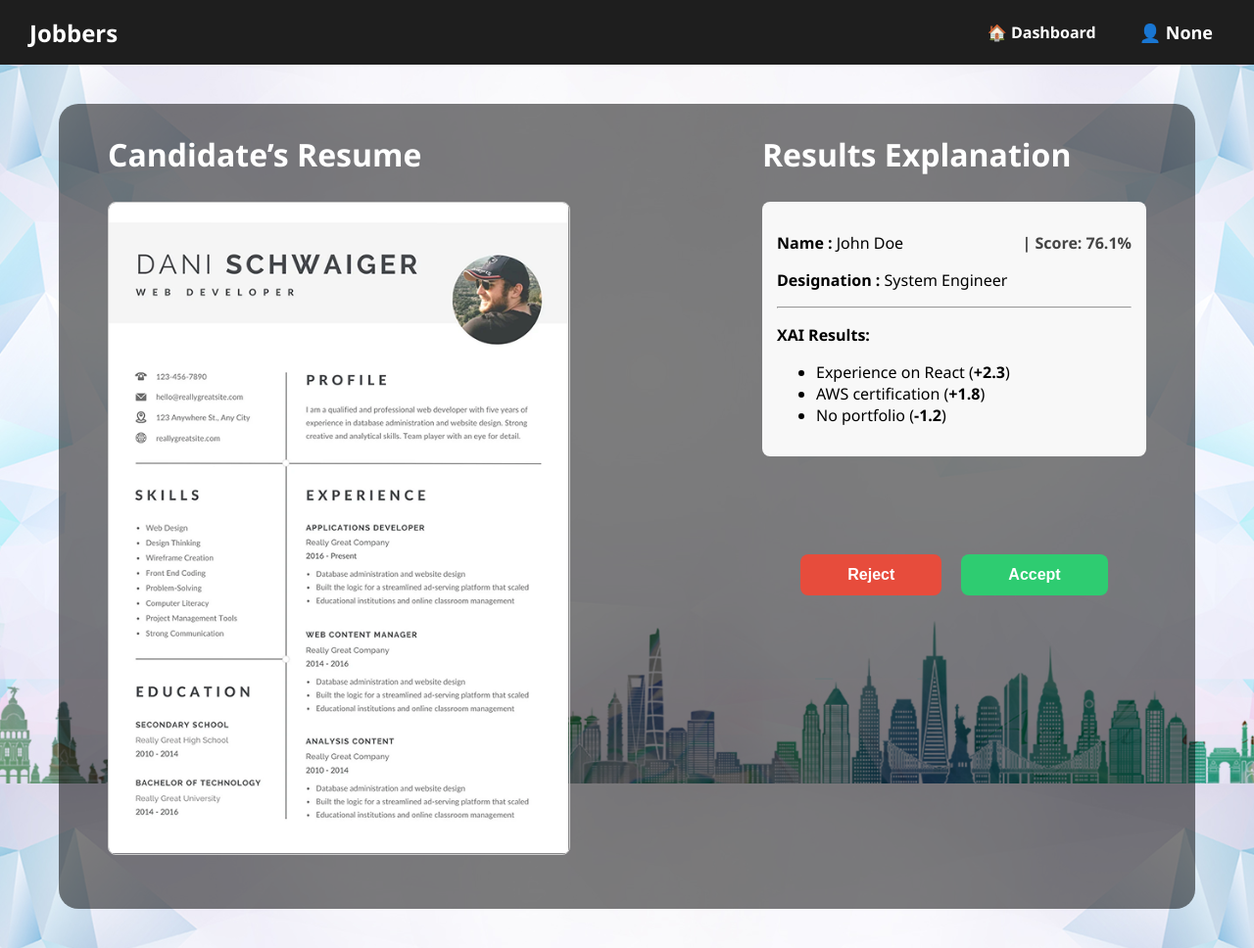
After one commit to alfinwalitan/PewPiuPie, a Flask app: page /resume in a window 1280 px wide. The commit adds this page. Shown: the whole page at 98% size. Run offline with Flask 3, Linux system fonts and the light colour scheme; some libraries are stand-ins or nearby versions.

Commit message:
Styling, View-Resume, Upload-Resume Function

```diff
--- a/app.py
+++ b/app.py
@@ -1,4 +1,5 @@
-from flask import Flask, render_template, request, redirect, url_for, session, jsonify
+import os
+from flask import Flask, flash, render_template, request, redirect, url_for, session, jsonify
 from flask_mysqldb import MySQL
 import MySQLdb.cursors
 from argon2 import PasswordHasher
@@ -7,7 +8,8 @@ import re
 app = Flask(__name__)
 app.secret_key = 'your_secret_key'
 
-# CONFIGURASI DATABASE
+
+# DATABASE CONFIGURATION
 app.config['MYSQL_HOST'] = 'localhost'
 app.config['MYSQL_USER'] = 'root'
 app.config['MYSQL_PASSWORD'] = ''
@@ -15,6 +17,7 @@ app.config['MYSQL_DB'] = 'my_app'
 
 mysql = MySQL(app)
 ph = PasswordHasher()
+
 
 # CREATE TABLE IF NOT EXIST
 def create_table():
@@ -44,6 +47,7 @@ def create_table():
     """)
     mysql.connection.commit()
     cur.close()
+
 
 # CREATE ADMIN USER
 # ONLY USE THIS ONE TIME TO CREATE ADMIN USER
@@ -76,6 +80,7 @@ def is_valid_email(email):
     regex = r'^[A-Za-z0-9._%+-]+@[A-Za-z0-9.-]+\.[A-Za-z]{2,}$'
     return re.match(regex, email)
 
+
 # SPLASH SCREEN 1
 # @app.route('/splash')
 # def splash():
@@ -85,6 +90,7 @@ def is_valid_email(email):
 #     cur.close()
 #     return render_template('splash.jinja', jobs=jobs)
 
+
 # SPLASH SCREEN 2
 @app.route('/')
 def splash():
@@ -93,6 +99,7 @@ def splash():
     jobs = cur.fetchall()
     cur.close()
     return render_template('splash_new.jinja', jobs=jobs)
+
 
 # SIGN UP
 @app.route('/signup', methods=['GET', 'POST'])
@@ -130,6 +137,7 @@ def signup():
 
     return render_template('signup.jinja', error=error)
 
+
 # SIGN IN
 @app.route('/signin', methods=['GET', 'POST'])
 def signin():
@@ -159,6 +167,7 @@ def signin():
 
     return render_template('signin.jinja', error=error)
 
+
 # DASHBOARD HRD
 @app.route('/dashboardhrd')
 def dashboardhrd():
@@ -178,6 +187,7 @@ def dashboardhrd():
         user_role=session.get('user_role'),
         active_page='dashboard'
     )
+
 
 # POST JOB
 @app.route('/post-job', methods=['GET', 'POST'])
@@ -206,6 +216,7 @@ def post_job():
 
     return render_template('postjob.jinja', user_name=session.get('user_name'))
 
+
 # DASHBOARD USER
 @app.route('/dashboardpelamar')
 def dashboard_pelamar():
@@ -225,6 +236,7 @@ def dashboard_pelamar():
         active_page='dashboard'
     )
 
+
 # EDIT PROFILE
 @app.route('/update-name', methods=['POST'])
 def update_name():
@@ -240,10 +252,9 @@ def update_name():
     cur.execute("UPDATE users SET name = %s WHERE id = %s", (new_name, user_id))
     mysql.connection.commit()
     cur.close()
+    session['user_name'] = new_name
+    return jsonify({'message': 'Name updated successfully', 'new_name': new_name})
 
-    session['user_name'] = new_name
-
-    return jsonify({'message': 'Name updated successfully', 'new_name': new_name})
 
 # MY APPLICATION
 @app.route('/applications')
@@ -273,6 +284,7 @@ def application_history():
     user_email=session.get('user_email'),
     active_page='applications'
 )
+
 
 # JOB DETAIL
 @app.route("/job-detail/<int:job_id>")
@@ -326,6 +338,7 @@ def job_detail(job_id):
             user_email=session.get('user_email')
         )
 
+
 # DELETE JOB
 @app.route('/delete-job/<int:job_id>', methods=['DELETE'])
 def delete_job(job_id):
@@ -345,11 +358,60 @@ def delete_job(job_id):
 
     return jsonify({'message': 'Job deleted successfully'})
 
+
+# CONFIGURATION UPLOAD FILE
+app.config['UPLOAD_FOLDER'] = 'static/resumes'
+app.config['MAX_CONTENT_LENGTH'] = 16 * 1024 * 1024  # 16MB
+ALLOWED_EXTENSIONS = {'pdf', 'doc', 'docx'}
+
+def allowed_file(filename):
+    return '.' in filename and filename.rsplit('.', 1)[1].lower() in ALLOWED_EXTENSIONS
+
+
 # UPLOAD RESUME
-@app.route("/upload-resume")
+@app.route("/upload-resume", methods=['GET', 'POST'])
 def upload_resume():
+    if request.method == 'POST':
+        if 'resumeUpload' not in request.files:
+            flash('No file part', 'error')
+            return redirect(request.url)
+
+        file = request.files['resumeUpload']
+        if file.filename == '':
+            flash('No selected file', 'error')
+            return redirect(request.url)
+
+        if file and allowed_file(file.filename):
+            filename = file.filename
+            filepath = os.path.join(app.config['UPLOAD_FOLDER'], filename)
+            file.save(filepath)
+            flash(f'File "{filename}" uploaded successfully!', 'success')
+            return redirect(url_for('dashboard_pelamar'))
+        else:
+            flash('File type not allowed', 'error')
+            return redirect(request.url)
+
     return render_template(
-    "upload_resume.jinja",
+        "upload_resume.jinja",
+        user_name=session.get('user_name'),
+        user_email=session.get('user_email')
+    )
+
+# # UPLOAD RESUME
+# @app.route("/upload-resume")
+# def upload_resume():
+#     return render_template(
+#     "upload_resume.jinja",
+#     user_name=session.get('user_name'),
+#     user_email=session.get('user_email')
+# )
+
+
+# VIEW RESUME
+@app.route("/resume")
+def view_resume():
+    return render_template(
+    "view_resume.jinja",
     user_name=session.get('user_name'),
     user_email=session.get('user_email')
 )
@@ -360,6 +422,7 @@ def logout():
     session.clear()
     return redirect(url_for('signin'))
 
+
 # RUN SERVER
 if __name__ == '__main__':
     with app.app_context():
--- /dev/null
+++ b/static/css/view_resume.css
@@ -0,0 +1,92 @@
+.main-content {
+    padding: 30px;
+    background-color: rgba(0, 0, 0, 0.51);
+    min-height: 90vh;
+    border-radius: 20px;
+}
+
+.resume-layout {
+    display: flex;
+    justify-content: space-between;
+    align-items: flex-start;
+    gap: 40px;
+}
+
+.resume-section,
+.result-section {
+    flex: 1;
+    background-color: none;
+    padding: 20px;
+    border-radius: 16px;
+}
+
+.resume-section h1{
+    margin-top: -20px;
+    font-size: 32px;
+    font-weight: 600;
+    color: #fff;
+}
+
+.resume-section {
+    flex: 1.2;
+}
+
+.result-section {
+    flex: 0.8;
+}
+
+.result-section h1 {
+    margin-top: -20px;
+    font-size: 32px;
+    font-weight: 600;
+    color: #fff;
+}
+.resume-card img {
+    width: 80%;
+    border-radius: 8px;
+    border: 1px solid #ccc;
+}
+
+.result-box {
+    background: #f8f8f8;
+    padding: 15px;
+    border-radius: 8px;
+}
+
+.score {
+    float: right;
+    color: #444;
+}
+
+.action-buttons {
+    margin-top: 20px;
+    display: flex;
+    justify-content: center;
+    margin-top: 100px;
+    gap: 20px;
+
+}
+
+.action-buttons button {
+    padding: 10px 20px;
+    border: none;
+    border-radius: 8px;
+    cursor: pointer;
+    font-weight: bold;
+}
+
+button.reject {
+    background-color: #e74c3c;
+    color: white;
+    padding: 12px 48px;
+    font-weight: 600;
+    font-size: 16px;
+}
+
+button.accept {
+    background-color: #2ecc71;
+    color: white;
+    padding: 12px 48px;
+    font-weight: 600;
+    font-size: 16px;
+}
--- a/templates/jobdetail_hrd.jinja
+++ b/templates/jobdetail_hrd.jinja
@@ -46,7 +46,7 @@
             <td>{{ candidate.skills }}</td>
             <td>{{ candidate.score }}</td>
             <td>{{ candidate.recommendation }}</td>
-            <td><a href="#" class="btn-detail">View Detail</a></td>
+            <td><a href="{{ url_for('view_resume')}}" class="btn-detail">View Detail</a></td>
         </tr>
         {% endfor %}
     </tbody>
--- a/templates/upload_resume.jinja
+++ b/templates/upload_resume.jinja
@@ -10,7 +10,7 @@
 {% block content %}
 <main class="upload-container">
     <h2>Upload Your Resume</h2>
-
+    <form action="{{ url_for('upload_resume') }}" method="POST" enctype="multipart/form-data">
         <div class="form-section">
             <label for="resumeUpload">Upload Resume</label>
             <input
@@ -35,8 +35,9 @@
         </div>
 
         <div class="form-section upload-button-container">
-        <button class="upload-button">Upload</button>
+            <button type="submit" class="upload-button">Upload</button>
         </div>
+    </form>
 
     <script>
         const insertBtn = document.getElementById('insertResumeBtn');
--- /dev/null
+++ b/templates/view_resume.jinja
@@ -0,0 +1,40 @@
+{% extends 'base_hrd.jinja' %}
+
+{% block title %}Resume Review{% endblock %}
+
+{% block extra_css %}
+<link rel="stylesheet" href="{{ url_for('static', filename='css/view_resume.css') }}">
+{% endblock %}
+
+{% block content %}
+<main class="main-content">
+    <div class="resume-layout">
+        <section class="resume-section">
+            <h1>Candidate’s Resume</h1>
+            <div class="resume-card">
+                <img src="{{ url_for('static', filename='resumes/resume_example.png') }}" alt="Resume Preview">
+            </div>
+        </section>
+
+        <section class="result-section">
+            <h1>Results Explanation</h1>
+            <div class="result-box">
+                <p><strong>Name : </strong> John Doe <span class="score"><strong>| Score: 76.1%</strong></span></p>
+                <p><strong>Designation : </strong> System Engineer</p>
+                <hr>
+                <p><strong>XAI Results:</strong></p>
+                <ul>
+                    <li>Experience on React (<strong>+2.3</strong>)</li>
+                    <li>AWS certification (<strong>+1.8</strong>)</li>
+                    <li>No portfolio (<strong>-1.2</strong>)</li>
+                </ul>
+            </div>
+
+            <div class="action-buttons">
+                <button class="reject">Reject</button>
+                <button class="accept">Accept</button>
+            </div>
+        </section>
+    </div>
+</main>
+{% endblock %}
```
Also changed, not shown: static/css/dashboard_pelamar.css (+25 -0 lines), templates/dashboard_pelamar.jinja (+21 -4 lines), static/resumes/resume_example.png (added). Lines whose indentation alone changed are shown as unchanged.
